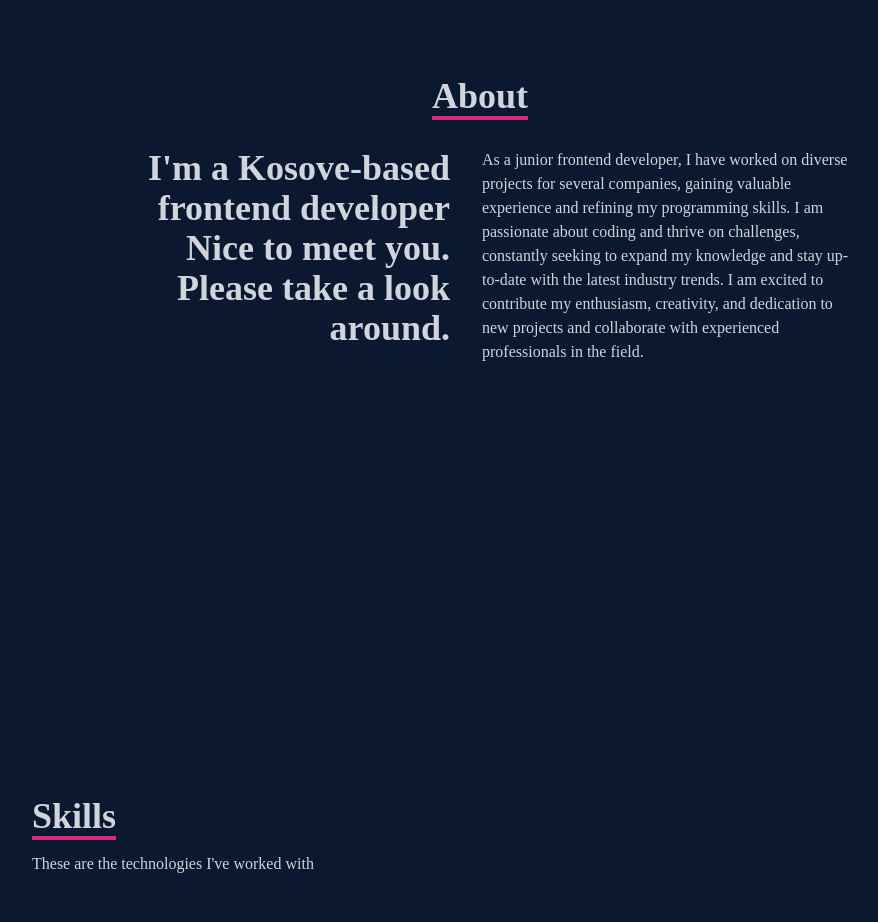
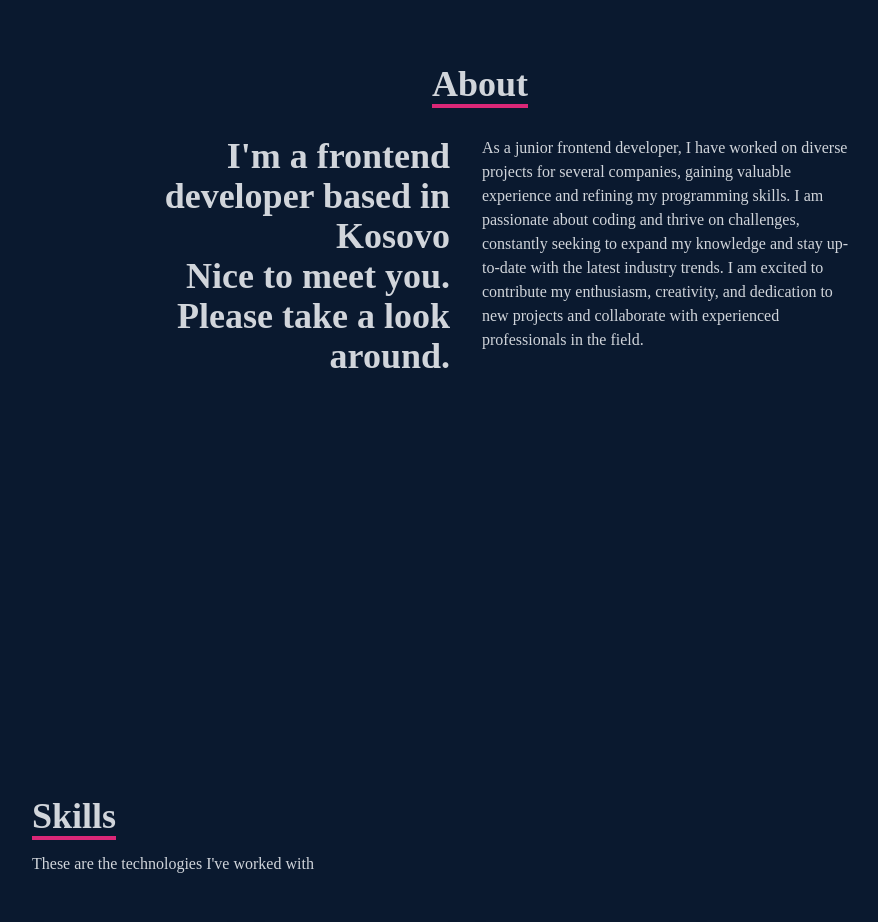
Before and after one commit to Adhurim4/am-portfolio, a React (Create React App) app: page / in a window 1280 px wide. Shown: the part 980-1902 px from the top of the page, without its empty margins (174-1052 px from the left). Built offline with nearby package versions, Linux system fonts and the light colour scheme.

Commit message:
favicon, title

```diff
--- a/public/index.html
+++ b/public/index.html
@@ -1,14 +1,12 @@
 <!DOCTYPE html>
 <html lang="en">
+
 <head>
   <meta charset="utf-8" />
   <link rel="icon" href="%PUBLIC_URL%/favicon.ico" />
   <meta name="viewport" content="width=device-width, initial-scale=1" />
   <meta name="theme-color" content="#000000" />
-    <meta
-      name="description"
-      content="Web site created using create-react-app"
-    />
+  <meta name="description" content="Web site created using create-react-app" />
   <link rel="apple-touch-icon" href="%PUBLIC_URL%/logo192.png" />
   <!--
       manifest.json provides metadata used when your web app is installed on a
@@ -24,8 +22,9 @@
       work correctly both with client-side routing and a non-root public URL.
       Learn how to configure a non-root public URL by running `npm run build`.
     -->
-    <title>React App</title>
+  <title>Adhurim Muqiqi</title>
 </head>
+
 <body>
   <noscript>You need to enable JavaScript to run this app.</noscript>
   <div id="root"></div>
@@ -40,4 +39,5 @@
       To create a production bundle, use `npm run build` or `yarn build`.
     -->
 </body>
+
 </html>
--- a/src/components/About.jsx
+++ b/src/components/About.jsx
@@ -18,8 +18,8 @@ const About = () => {
                     </div>
                     <div className='max-w-[800px] w-full grid sm:grid-cols-2 gap-8 px-4'>
                         <div className='sm:text-right sm:text-4xl 2xl font-bold'>
-                            <p>{t("I'm a Kosove-based frontend developer ")}</p>
-                            <p>{t(" Nice to meet you. Please take a look around.")}</p>
+                            <p>{t("I'm a frontend developer based in Kosovo")}</p>
+                            <p>{t("Nice to meet you. Please take a look around.")}</p>
                         </div>
                         <div>
                             <p className='mainText2'>As a junior frontend developer, I have worked on diverse projects for several companies, gaining valuable experience and refining my programming skills. I am passionate about coding and thrive on challenges, constantly seeking to expand my knowledge and stay up-to-date with the latest industry trends. I am excited to contribute my enthusiasm, creativity, and dedication to new projects and collaborate with experienced professionals in the field.</p>
```
Also changed, not shown: 1 other file (tests, documents, lock files or other folders). Lines whose indentation alone changed are shown as unchanged.
